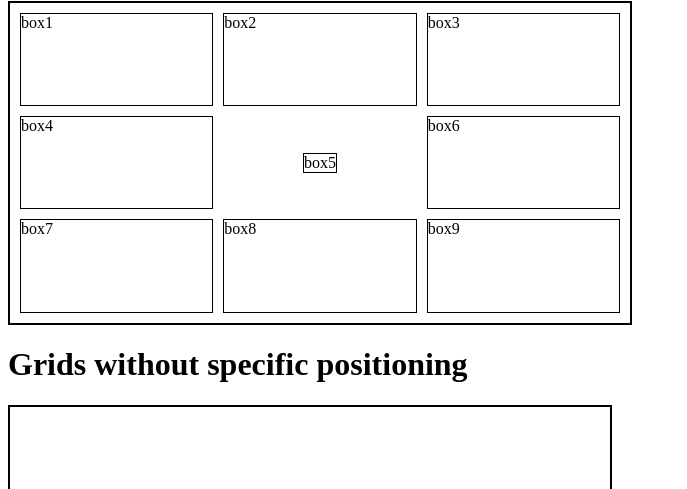
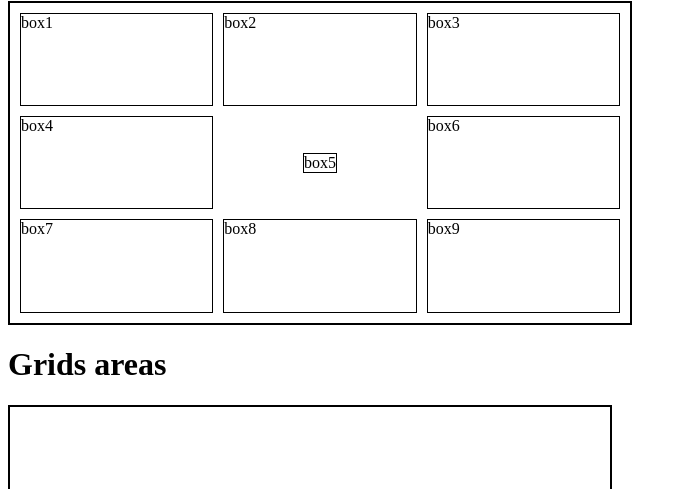
Before and after one commit to dkingbrandt/grid, a plain HTML site: page index.html in a window 1280 px wide. Shown: the part 463-952 px from the top of the page, without its empty margins (0-687 px from the left). Drawn offline with Linux system fonts and the light colour scheme.

Commit message:
eample 3

```diff
--- a/index.html
+++ b/index.html
@@ -32,11 +32,12 @@
 
     </div>
 
-    <h1>Grids without specific positioning</h1>
+    <h1>Grids areas</h1>
 
     <div class="container-3">
 
-     </div>
+    </div>
+
 
 
 </body>
```
